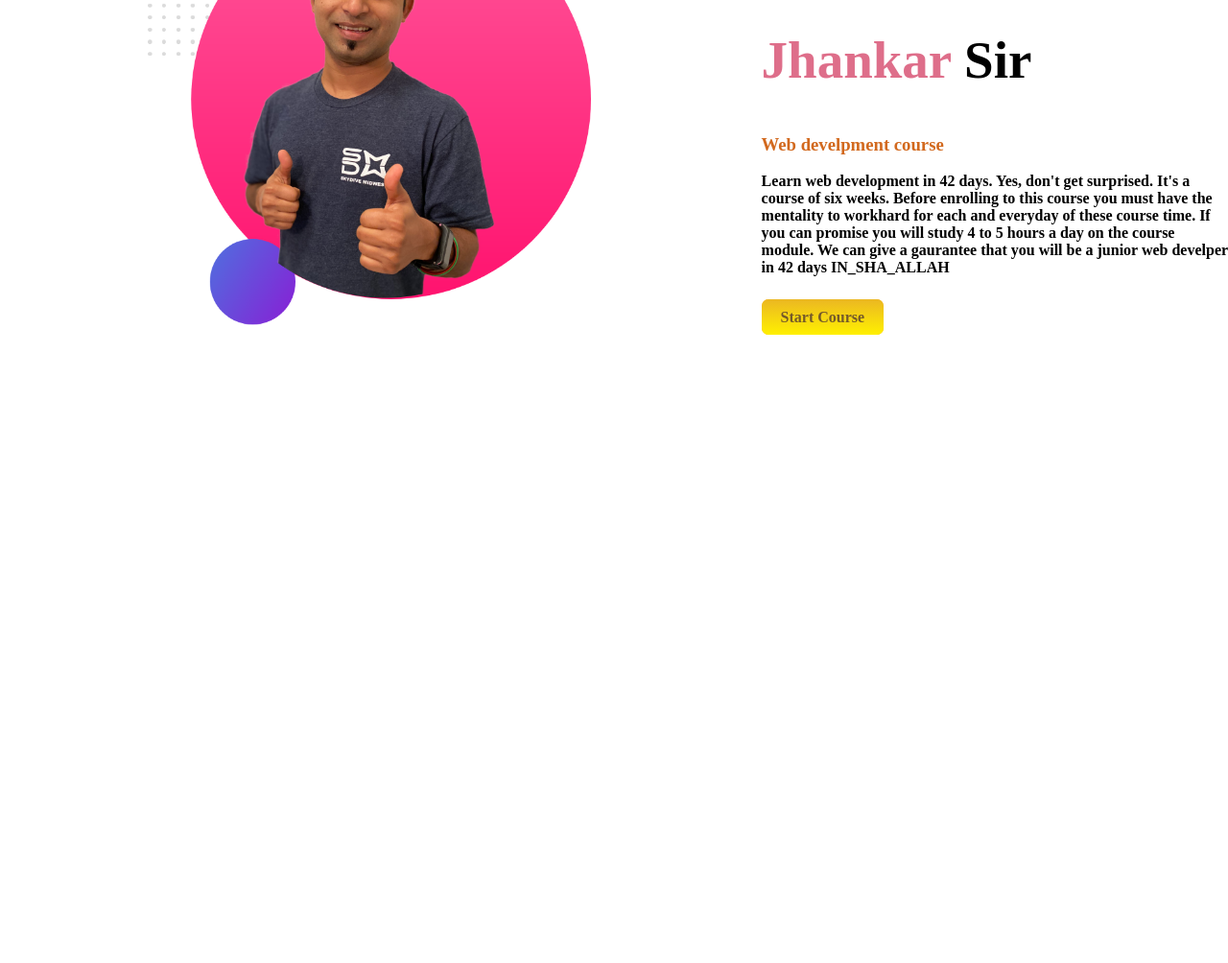
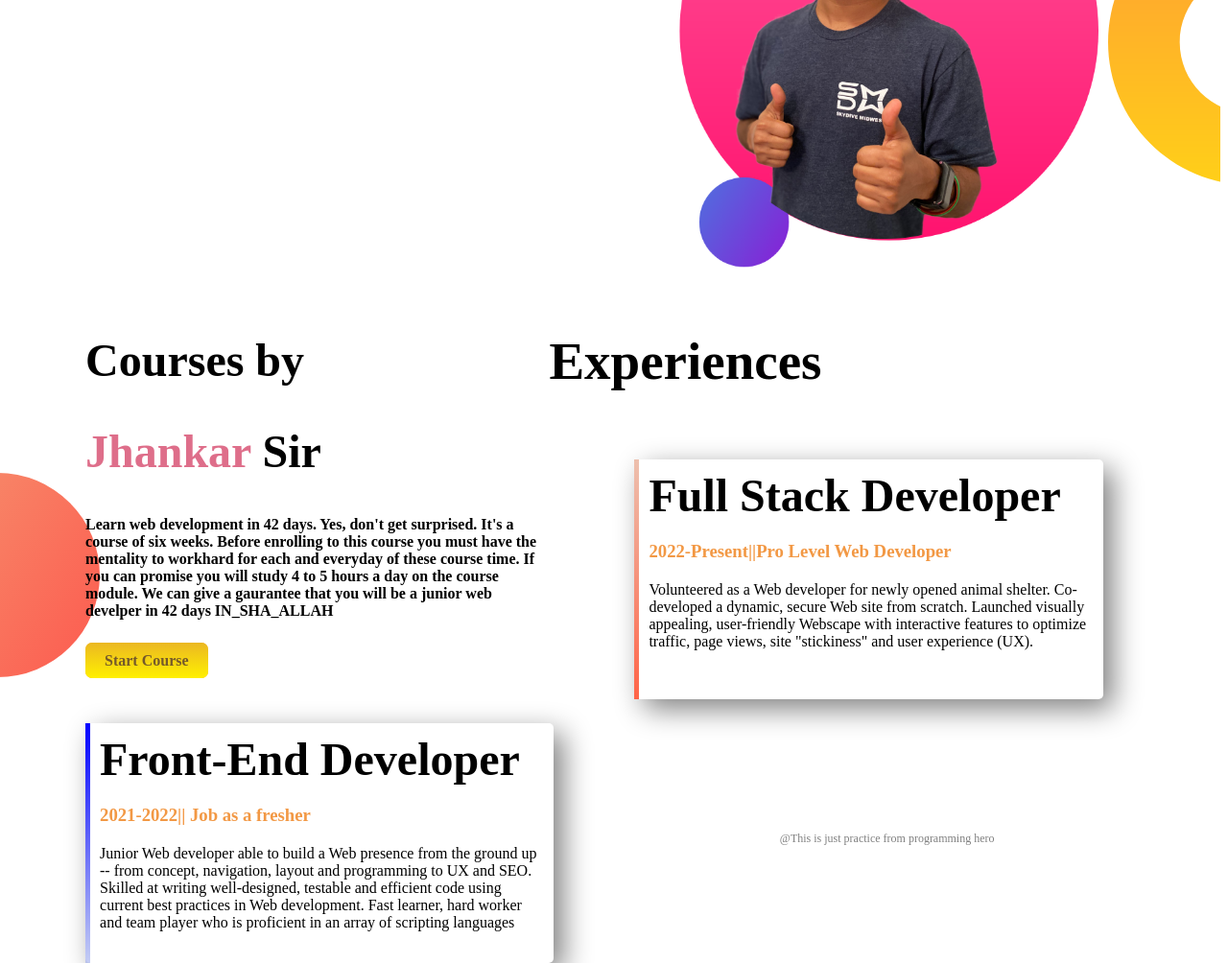
Before and after one commit to azsami/My-Portfolio, a plain HTML site: page index.html in a window 1280 px wide. Shown: the part 729-1733 px from the top of the page at 96% size. Before the commit the page ends 1095 px from the top, so only its background shows below. Drawn offline with Linux system fonts and the light colour scheme; a web font is replaced by a local one.

Commit message:
First ever webpage of mine

```diff
--- a/index.html
+++ b/index.html
@@ -27,11 +27,51 @@
         </div>
 
     </section>
-    <p>  </p>
-    <p>  </p>
-    <p>  </p>
-    <p>  </p>
-    <section class="high-banner">
+
+
+    <section class="dream-area">
+
+        <div class="half-width">
+            <img src="images/jhankar2.png" alt="">
+
+        </div>
+        <div class="half-width border">
+        <h2>Courses by </h2>
+        <h2><span class="m-highlight">Jhankar </span> Sir</h2>
+        <p><b>Learn web development in 42 days. Yes, don't get surprised. It's a course of six weeks. Before enrolling to this course you must have the mentality to workhard for each and everyday of these course time. If you can promise you will study 4 to 5 hours a day on the course module. We can give a gaurantee that you will be a junior web develper in 42 days IN_SHA_ALLAH</b></p>
+        <br>
+        <a class="link-button" target="_blank" href="https://bangla.programming-hero.com/">Start Course</a>
+        </div>
+
+        </div>
+    </section>
+
+    <section class="ex-area">
+        <h1 class="last-head">Experiences</h1>
+        <div id="full-stack" class="half-width experience1">
+            <h2 class="exx">Full Stack Developer</h2>
+            <h3 class="n-highlight exx">2022-Present||Pro Level Web Developer</h3>
+            <p class ="exx">Volunteered as a Web developer for newly opened animal shelter.
+            Co-developed a dynamic, secure Web site from scratch. Launched visually appealing, user-friendly Webscape with interactive features to optimize traffic, page views, site "stickiness" and user experience (UX).
+            </p>
+        </div>
+
+        <div id="Front-End" class="half-width experience2">
+        <h2 class="exx">Front-End Developer</h2>
+        <h3 class="n-highlight exx">2021-2022|| Job as a fresher</h3>
+            <p class ="exx">Junior Web developer able to build a Web presence from the ground up -- from concept, navigation, layout and programming to UX and SEO.
+            Skilled at writing well-designed, testable and efficient code using current best practices in Web development.
+            Fast learner, hard worker and team player who is proficient in an array of scripting languages
+            </p>
+        </div>
+
+
+    </section>
+    <footer>
+        <p>@This is just practice from programming hero</p>
+    </footer>
+
+    <!-- <section class="low-banner">
         <div class="lhalf-width">
         <h1>Courses by </h1>
         <h1><span class="m-highlight">Jhankar </span> Sir</h1>
@@ -41,12 +81,16 @@
         <br>
         <a class="link-button" target="_blank" href="https://bangla.programming-hero.com/">Start Course</a>
         </div>
+
         <div class="lhalf-width">
 
             <img src="images/jhankar2.png" alt="">
         </div>
 
-    </section>
+    </section> -->
+   <!-- <section>
+
+   </section> -->
 
 </body>
 </html>
--- a/style.css
+++ b/style.css
@@ -1,6 +1,6 @@
 body{
     font-family: 'Pacifico', ;
-    margin: 0px;
+    margin-left: 0px;
 }
 
 
@@ -8,9 +8,16 @@ h1{
     font-size: 55px;
 
 }
+h2{
+    font-size: 48px;
+}
 .n-highlight{
-    color: rgba(26, 202, 64, 0.767);
+    color: rgba(240, 136, 38, 0.863);
 }
+.m-highlight{
+    color: rgba(202, 26, 70, 0.63);
+}
+
 p{
     font-family: 'Knewave', ;
     color: rgb(0, 0, 0);
@@ -23,29 +30,49 @@ h3{
     float: left;
     margin-left: 7%;
     margin-top: 2%;
+
+}
+
+.half-width img{
+    width: 100%;
+}
+
+
+/* .lhalf-width{
+   width: 38%;
+   margin-left: 5%;
+   margin-top: 7%;
+   float: right;
+   padding-right: 85px;
 }
 .lhalf-width img{
-        width: 95%;
-        float: left;
-        margin-left: 0px;
-}
-.lhalf-width{
-    width: 38%;
-    margin-left: 12%;
-    margin-top: 7%;
-    margin-bottom: 2%;
-    float: right;
-}
-.half-width img{
-        width: 100%;
-}
+    width: 90%;
+    float: left;
+    margin-right: 15%;
+
+} */
 .top-banner{
     background-image: url("images/top-banner.png");
     background-repeat: no-repeat;
 }
+.dream-area{
+    background-image: url("images/dream-bg.png");
+    background-repeat: no-repeat;
+    background-position: right;
+}
+/* .low-banner{
+    background-image: url("images/dream-bg.png");
+    background-repeat: no-repeat;
+    background-size: 70px;
+    background-position: right bottom;
+    float: right;
+    margin-bottom: 5px; */
+/* } */
 section{
 
     height: 500px;
+    padding-bottom: 10px;
+
 }
 .link-button{
     text-decoration: none;
@@ -57,5 +84,46 @@ section{
     font-weight: 600;
 
 }
-.m-highlight{
-    color: rgba(202, 26, 70, 0.63);
+/* .m-highlight{
+    color: rgba(202, 26, 70, 0.63); */
+.last-head{
+    margin-left: 3%;
+}
+/* .border{
+    box-shadow: 10px 10px orange; */
+/* } */
+.experience1{
+    box-shadow: 10px 10px 30px gray ;
+    border-radius: 5px;
+    border-left: indigo;
+    height: 50%;
+    background-color: white;
+}
+.experience2{
+    box-shadow: 10px 10px 30px gray ;
+    border-radius: 5px;
+    height: 50%;
+}
+.exx{
+    margin: 10px 10px 20px 10px;
+}
+.ex-area{
+    background-image: url(images/exp-bg.png);
+    background-repeat: no-repeat;
+    background-position: left center;
+}
+#full-stack{
+    border-left: 5px solid;
+    border-image: linear-gradient(rgba(233, 178, 156, 0.815), tomato);
+    border-image-slice: 1;
+}
+#Front-End{
+    border-left: 5px solid;
+    border-image: linear-gradient(180deg, blue, rgba(156, 171, 236, 0.589));
+    border-image-slice: 1;
+}
+footer p{
+    text-align: center;
+    font-size: 12px;
+    color: grey;
+}
```
